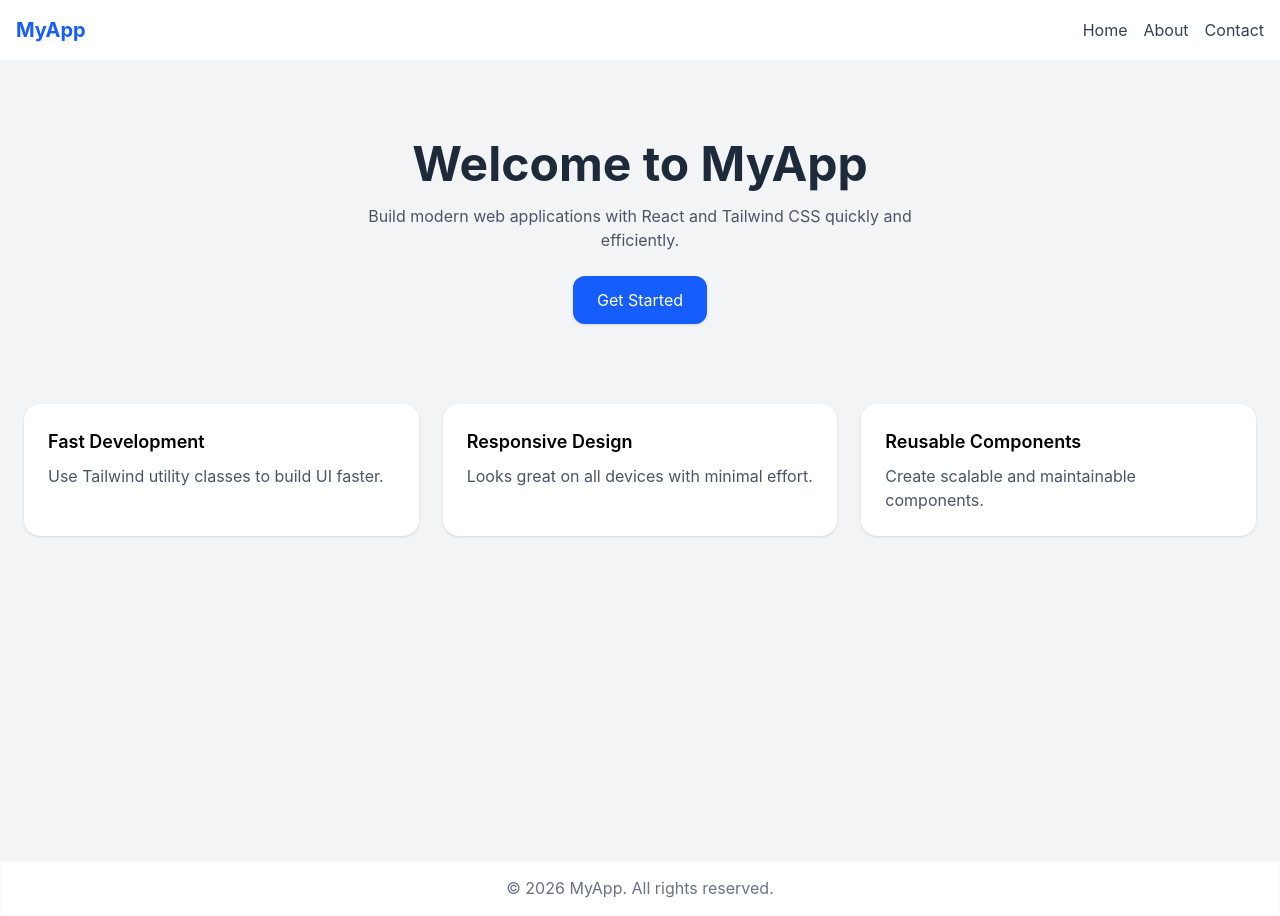
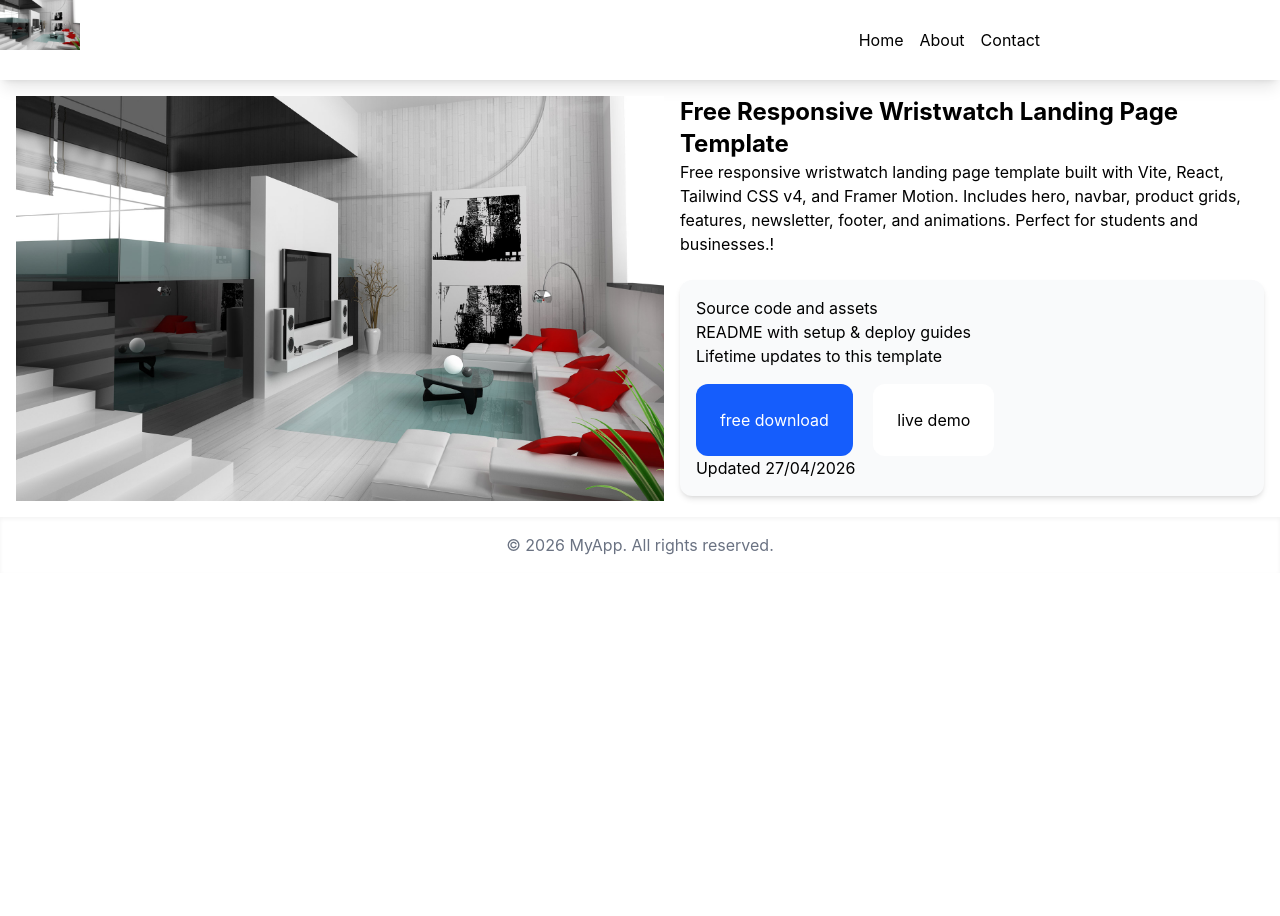
Before and after one commit to Amiscript/React-class-2026, a React (Vite) app: page / in a window 1280 px wide. After the commit the page ends 800 px from the top, so only its background shows below. Built offline with nearby package versions, Linux system fonts and the light colour scheme.

Commit message:
27/04/2026

```diff
--- a/src/component/Faq.jsx
+++ b/src/component/Faq.jsx
@@ -3,7 +3,7 @@ import React from 'react'
 export default function Faq() {
   return (
     <div>
-        <p>
+        {/* <p>
             Lorem ipsum dolor sit amet consectetur adipisicing elit.<span className='inline-block'></span> Magni quis soluta consequuntur, cum eveniet necessitatibus. <span className='inline-block'></span> Expedita fugiat id aspernatur quae culpa, <span className='inline-block'></span> dignissimos sapiente at aliquid laboriosam atque neque aperiam tempora?
         </p>
 
@@ -13,7 +13,7 @@ export default function Faq() {
 
         <p>
             Lorem ipsum dolor sit amet consectetur, adipisicing elit. At quidem quaerat fugit blanditiis tempore facere iure tempora debitis neque molestias.
-        </p>
+        </p> */}
     </div>
   )
 }
--- a/src/component/Home.jsx
+++ b/src/component/Home.jsx
@@ -1,38 +1,37 @@
 
 import React from 'react'
 import Button from '../utils.jsx/Button'
+import image from "../assets/5.jpg"
 
 export default function Home() {
   return (
-    <div className="min-h-screen bg-gray-100">
-      <section className="flex flex-col items-center justify-center text-center py-20 px-4">
-        <h2 className="text-4xl md:text-5xl font-bold text-gray-800 mb-4">
-          Welcome to MyApp
-        </h2>
-        <p className="text-gray-600 max-w-xl mb-6">
-          Build modern web applications with React and Tailwind CSS quickly and efficiently.
-        </p>
-        <button className="bg-blue-600 text-white px-6 py-3 rounded-xl shadow hover:bg-blue-700 transition">
-          Get Started
-        </button>
+    <div className='flex flex-row gap-4 p-4'>
+      {/* section one */}
+      <section>
+        <img src={image} alt="Home Image" srcset="" className='w-full h-full object-cover ' />
+
       </section>
 
-      {/* Features Section */}
-      <section className="grid md:grid-cols-3 gap-6 px-6 pb-20">
-        <div className="bg-white p-6 rounded-2xl shadow">
-          <h3 className="text-lg font-semibold mb-2">Fast Development</h3>
-          <p className="text-gray-600">Use Tailwind utility classes to build UI faster.</p>
-        </div>
+{/* section two */}
+      <section>
+  <h1 className='text-2xl font-bold'>
+   Free Responsive Wristwatch Landing Page Template
+  </h1>
+  <p className='text-base mb-6'>Free responsive wristwatch landing page template built with Vite, React, Tailwind CSS v4, and Framer Motion. Includes hero, navbar, product grids, features, newsletter, footer, and animations. Perfect for students and businesses.!</p>
 
-        <div className="bg-white p-6 rounded-2xl shadow">
-          <h3 className="text-lg font-semibold mb-2">Responsive Design</h3>
-          <p className="text-gray-600">Looks great on all devices with minimal effort.</p>
-        </div>
+  <span className='mt-6 '>
+    <ul className='bg-gray-50 p-4 shadow-md rounded-xl'>
+      <li>Source code and assets</li>
+      <li>README with setup & deploy guides</li>
+      <li>Lifetime updates to this template</li>
+       <div className='mt-4'>
+    <button className='p-6 bg-blue-600 text-white rounded-xl mr-4'>free download</button> <button className='p-6 bg-white text-black-300 rounded-xl'>live demo</button>
+     <p>Updated 27/04/2026</p>
+   </div>
+    </ul>
+  </span>
 
-        <div className="bg-white p-6 rounded-2xl shadow">
-          <h3 className="text-lg font-semibold mb-2">Reusable Components</h3>
-          <p className="text-gray-600">Create scalable and maintainable components.</p>
-        </div>
+
       </section>
 
     </div>
--- a/src/component/Navbar.jsx
+++ b/src/component/Navbar.jsx
@@ -1,16 +1,24 @@
 import React from 'react'
+import image from "../assets/5.jpg"
 
 export default function Navbar() {
   return (
-    <div>
-        <nav className="bg-white shadow-md p-4 flex justify-between items-center">
+    <div className=' text-black  flex items-center justify-between  shadow-lg'>
+<div className='h-20 w-20'> <img src={image} alt="" srcset="" /></div>
+  <ul className='flex justify-between items-center  gap-4 pr-60'>
+      <li><a href="#">Home</a></li>
+      <li><a href="#">About</a></li>
+      <li><a href="#">Contact</a></li>
+    </ul>
+
+        {/* <nav className="bg-white shadow-md p-4 flex justify-between items-center">
         <h1 className="text-xl font-bold text-blue-600">MyApp</h1>
         <div className="space-x-4">
           <a href="#" className="text-gray-700 hover:text-blue-600">Home</a>
           <a href="#" className="text-gray-700 hover:text-blue-600">About</a>
           <a href="#" className="text-gray-700 hover:text-blue-600">Contact</a>
         </div>
-      </nav>
+      </nav> */}
 
     </div>
   )
--- a/src/component/Service.jsx
+++ b/src/component/Service.jsx
@@ -1,13 +1,13 @@
 import React from 'react'
-import image from "../assets/5.jpg"
-import picture from "../assets/3.jpg"
+// import image from "../assets/5.jpg"
+// import picture from "../assets/3.jpg"
 
  function Service() {
   return (
     <div className='columns-3 gap-4'>
-      <h1 className='break-after-column'>This is Service Page</h1>
+      {/* <h1 className='break-after-column'>This is Service Page</h1>
       <img src={image} alt="Service Image" srcset="" className='aspect-3/2  object-cover' break-after-column />
-      <img src={picture} alt="Bedroom Image" className='aspect-square  object-cover' />
+      <img src={picture} alt="Bedroom Image" className='aspect-square  object-cover' /> */}
     </div>
   )
 }
```
